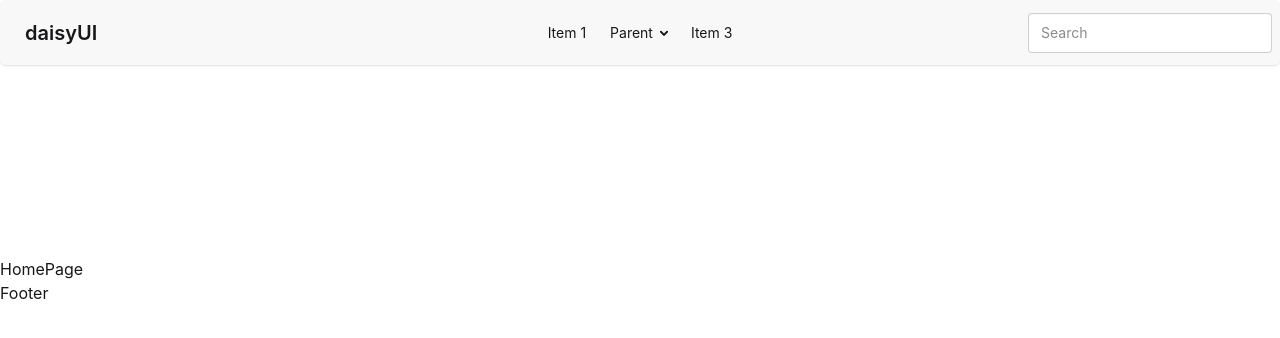
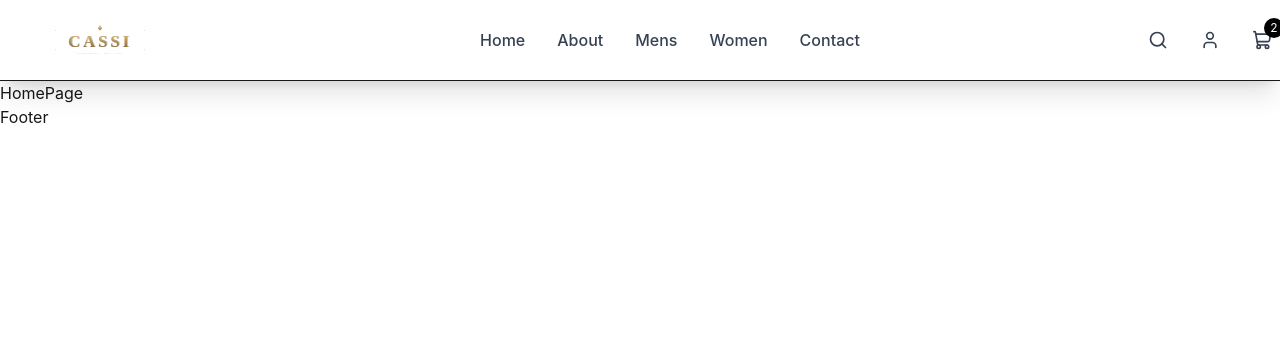
Before and after one commit to Jamil-coder360/Watch-Store, a React (Vite) app: page / in a window 1280 px wide. Shown: the top 338 px of the page. Built offline with nearby package versions, Linux system fonts and the light colour scheme.

Commit message:
navber add

```diff
--- a/src/component/main/Header.jsx
+++ b/src/component/main/Header.jsx
@@ -1,55 +1,67 @@
-import React from 'react'
+import React from "react";
+import { Menu, ShoppingCart, Search, User } from "lucide-react";
 
 const Header = () => {
+  const menuItem = [
+    { id: 1, name: "Home", link: "/" },
+    { id: 2, name: "About", link: "/about" },
+    { id: 3, name: "Mens", link: "/mens" },
+    { id: 4, name: "Women", link: "/women" },
+    { id: 5, name: "Contact", link: "/contact" },
+  ];
+
   return (
-    <div className='flex'>
+    <header className="w-full border-b bg-white/95 backdrop-blur-sm sticky top-0 z-50 shadow-xl">
+      <nav className="max-w-7xl mx-auto ">
+        <div className="flex items-center justify-between h-20">
+          {/* Logo */}
+          <div className="flex items-center gap-3 cursor-pointer">
+            <img src="./logo.svg" alt="logo" className="w-50 h-10" />
 
-    <div className="flex max-lg:collapse bg-base-200 lg:mb-48 shadow-sm w-full rounded-md">
-  <input id="navbar-1-toggle" className="peer hidden" type="checkbox" />
-  <label htmlFor="navbar-1-toggle" className="fixed inset-0 hidden max-lg:peer-checked:block"></label>
-  <div className="collapse-title navbar">
-    <div className="navbar-start">
-      <label htmlFor="navbar-1-toggle" className="btn btn-ghost lg:hidden">
-        <svg xmlns="http://www.w3.org/2000/svg" className="h-5 w-5" fill="none" viewBox="0 0 24 24" stroke="currentColor"><path strokeLinecap="round" strokeLinejoin="round" strokeWidth="2" d="M4 6h16M4 12h8m-8 6h16" /></svg>
-      </label>
-      <button className="btn btn-ghost text-xl">daisyUI</button>
-    </div>
-    <div className="navbar-center hidden lg:flex">
-      <ul className="menu menu-horizontal px-1">
-        <li><button>Item 1</button></li>
-        <li>
-          <details>
-            <summary>Parent</summary>
-            <ul className="p-2 bg-base-100 w-40 z-1">
-              <li><button>Submenu 1</button></li>
-              <li><button>Submenu 2</button></li>
+          </div>
+
+          {/* Desktop Menu */}
+          <div className="hidden lg:flex items-center">
+            <ul className="flex items-center gap-8">
+              {menuItem.map((item) => (
+                <li key={item.id}>
+                  <a
+                    href={item.link}
+                    className="relative text-gray-700 font-medium capitalize hover:text-black transition-colors duration-300 after:absolute after:left-0 after:-bottom-1 after:w-0 after:h-0.5 after:bg-black after:transition-all after:duration-300 hover:after:w-full"
+                  >
+                    {item.name}
+                  </a>
+                </li>
+              ))}
             </ul>
-          </details>
-        </li>
-        <li><button>Item 3</button></li>
-      </ul>
-    </div>
-    <div className="navbar-end">
-      <input type="text" placeholder="Search" className="input input-bordered w-64 lg:w-auto" />
-    </div>
-  </div>
+          </div>
 
-  <div className="collapse-content lg:hidden z-1">
-    <ul className="menu">
-      <li><button>Item 1</button></li>
-      <li>
-        <button>Parent</button>
-        <ul>
-          <li><button>Submenu 1</button></li>
-          <li><button>Submenu 2</button></li>
-        </ul>
-      </li>
-      <li><button>Item 3</button></li>
-    </ul>
-  </div>
-</div>
-    </div>
-  )
-}
+          {/* Right Side Icons */}
+          <div className="flex items-center gap-4">
+            <button className="hidden md:flex p-2 rounded-full hover:bg-gray-100 transition">
+              <Search className="w-5 h-5 text-gray-700" />
+            </button>
 
-export default Header
+            <button className="hidden md:flex p-2 rounded-full hover:bg-gray-100 transition">
+              <User className="w-5 h-5 text-gray-700" />
+            </button>
+
+            <button className="relative p-2 rounded-full hover:bg-gray-100 transition">
+              <ShoppingCart className="w-5 h-5 text-gray-700" />
+              <span className="absolute -top-1 -right-1 bg-black text-white text-xs w-5 h-5 rounded-full flex items-center justify-center">
+                2
+              </span>
+            </button>
+
+            {/* Mobile Menu */}
+            <button className="lg:hidden p-2 rounded-full hover:bg-gray-100 transition">
+              <Menu className="w-6 h-6 text-gray-700" />
+            </button>
+          </div>
+        </div>
+      </nav>
+    </header>
+  );
+};
+
+export default Header;
```
